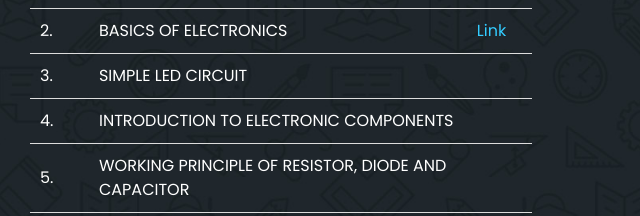
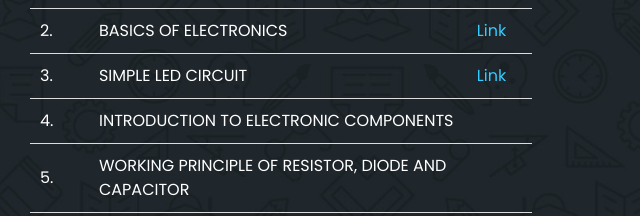
Before and after one commit to athena-ataltinkeringlab/athena-ataltinkeringlab.github.io, a plain HTML site: page sixth.html in a window 1280 px wide. Shown: the part 448-664 px from the top of the page, 52-692 px from the left. Drawn offline with nearby package versions, Linux system fonts and the light colour scheme.

Commit message:
3 for 6th

```diff
--- a/sixth.html
+++ b/sixth.html
@@ -111,7 +111,7 @@
     <tr>
       <td>3.</td>
       <td>SIMPLE LED CIRCUIT</td>
-      <td></td>
+     <td><a href="assets/files/Simple-LED-circuit.pdf">Link</a></td>
     </tr>
     <tr>
       <td>4.</td>
```
Also changed, not shown: 1 other file.
